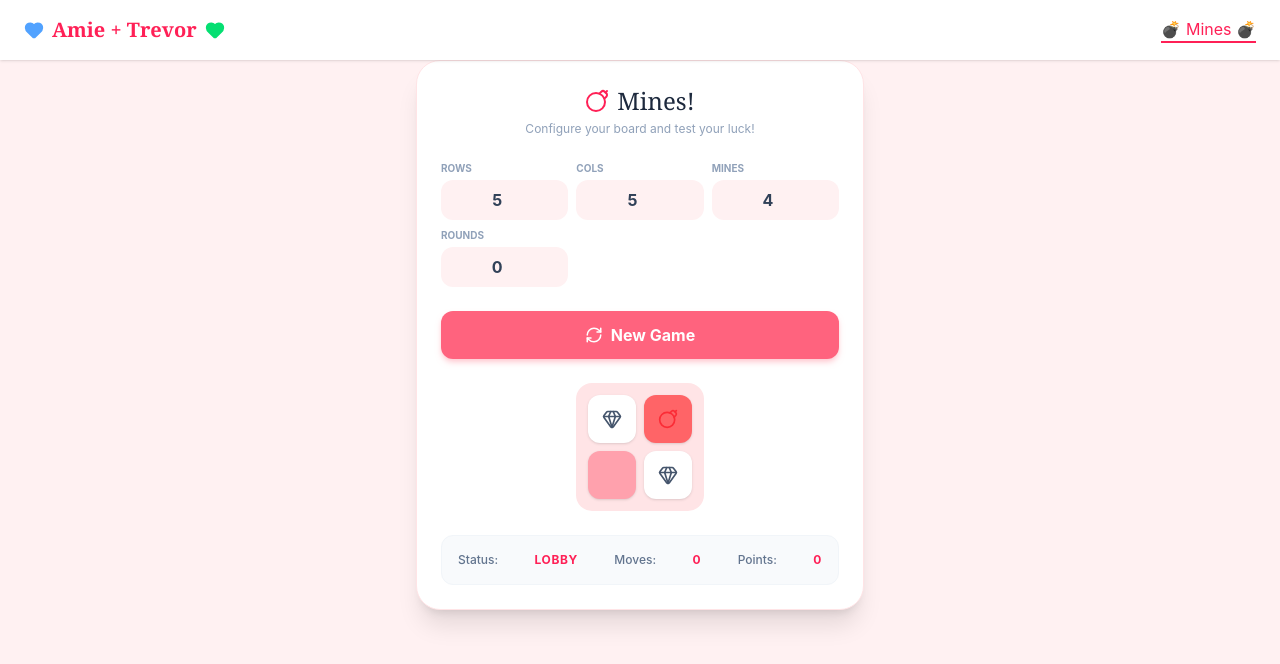
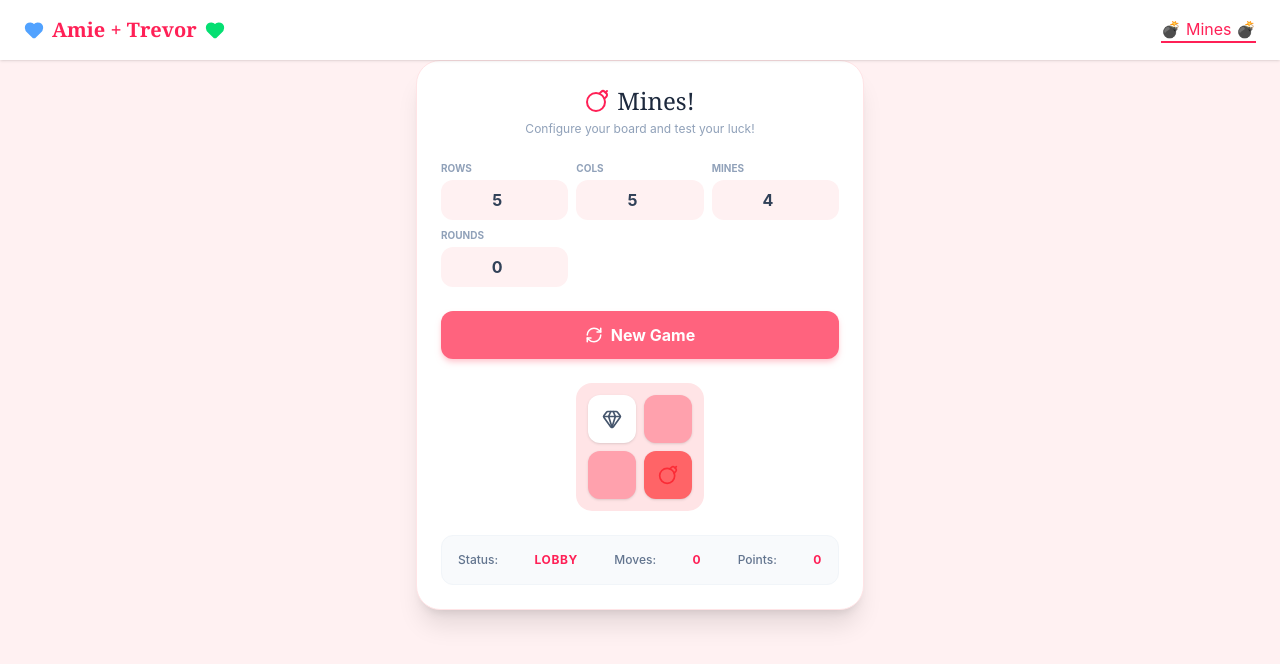
Before and after one commit to 4treess/amie, a React (Vite) app: page /mines in a window 1280 px wide. Shown: the top 664 px of the page. Built offline with nearby package versions, Linux system fonts and the light colour scheme.

Commit message:
One minor change to the home screen

```diff
--- a/src/Mines.jsx
+++ b/src/Mines.jsx
@@ -23,11 +23,11 @@ const Mines = () => {
   const [board, setBoard] = useState([
     [
       { row: 0, col: 0, isMine: false, visible: true },
-      { row: 0, col: 1, isMine: true, visible: true },
+      { row: 0, col: 1, isMine: false, visible: false },
     ],
     [
       { row: 1, col: 0, isMine: false, visible: false },
-      { row: 1, col: 1, isMine: false, visible: true },
+      { row: 1, col: 1, isMine: true, visible: true },
     ]
   ]);
 
```
